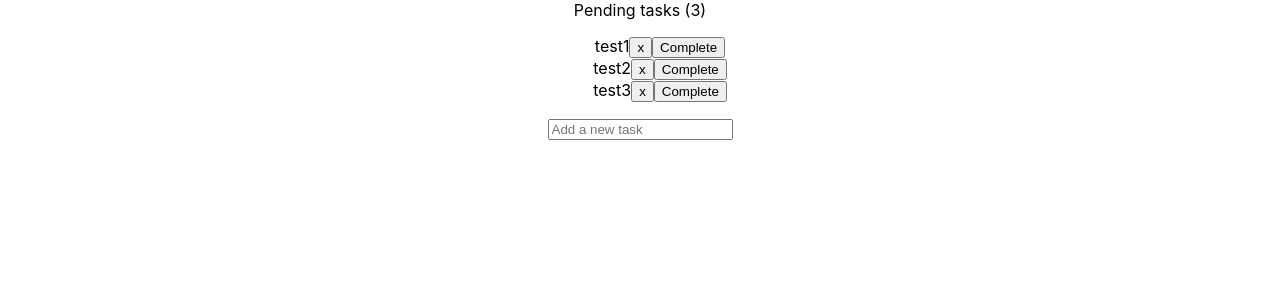
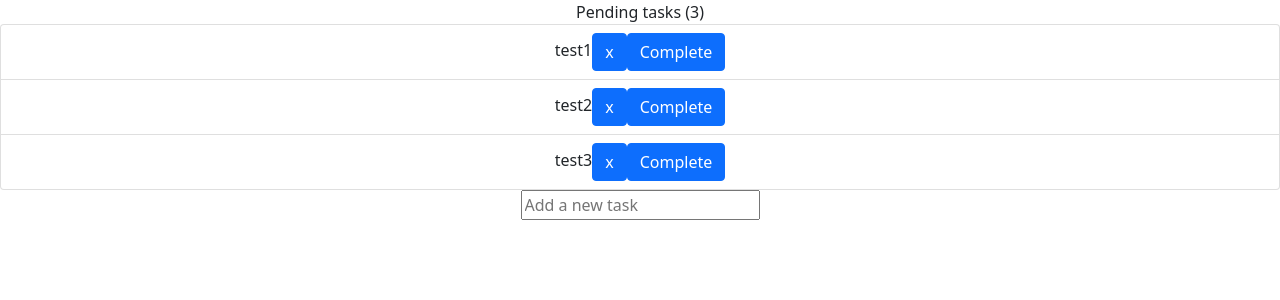
Before and after one commit to junho7/todo-react, a React (Create React App) app: page / in a window 1280 px wide. Shown: the top 300 px of the page. Built offline with nearby package versions, Linux system fonts and the light colour scheme.

Commit message:
react-bootstrap set up

```diff
--- a/package.json
+++ b/package.json
@@ -6,7 +6,9 @@
     "@testing-library/jest-dom": "^5.14.1",
     "@testing-library/react": "^11.2.7",
     "@testing-library/user-event": "^12.8.3",
+    "bootstrap": "^5.1.3",
     "react": "^17.0.2",
+    "react-bootstrap": "^1.6.4",
     "react-dom": "^17.0.2",
     "react-scripts": "4.0.3",
     "web-vitals": "^1.1.2"
--- a/src/App.js
+++ b/src/App.js
@@ -1,4 +1,5 @@
 import './App.css';
+import 'bootstrap/dist/css/bootstrap.min.css';
 import Todo from './components/Todo';
 
 function App() {
--- a/src/components/Todo.js
+++ b/src/components/Todo.js
@@ -1,4 +1,5 @@
 import React, { useState, useEffect } from 'react';
+import { Button, ListGroup } from 'react-bootstrap';
 
 function Task({ task, onDragStart, onDragEnd, remove, complete }) {
   return (
@@ -11,8 +12,8 @@ function Task({ task, onDragStart, onDragEnd, remove, complete }) {
       style={{ textDecoration: task.completed ? "line-through" : "" }}
     >
       {task.title}
-      <button onClick={remove}>x</button>
-      <button onClick={complete}>Complete</button>
+      <Button variant="primary" onClick={remove}>x</Button>
+      <Button onClick={complete}>Complete</Button>
     </div>
   );
 }
@@ -103,12 +104,12 @@ const Todo = () => {
     <div className="todo-container">
       <div className="header">Pending tasks ({tasksRemaining})</div>
       <div className="tasks">
-        <ul
+        <ListGroup
           onDragOver={(e)=>e.preventDefault}
           style={{'listStyleType': 'none'}}
         >
         {tasks.map((task, index) => (
-          <li
+          <ListGroup.Item
             key={index}
             onDragOver={(e) => onDragOver(e, index)}
             >
@@ -119,9 +120,9 @@ const Todo = () => {
                   remove={()=>remove(index)}
                   complete={()=>complete(index)}
                 />
-          </li>
+          </ListGroup.Item>
         ))}
-        </ul>
+        </ListGroup>
       </div>
       <div className="create-task" >
         <CreateTask add={add} />
```
Also changed, not shown: 1 other file (tests, documents, lock files or other folders).
